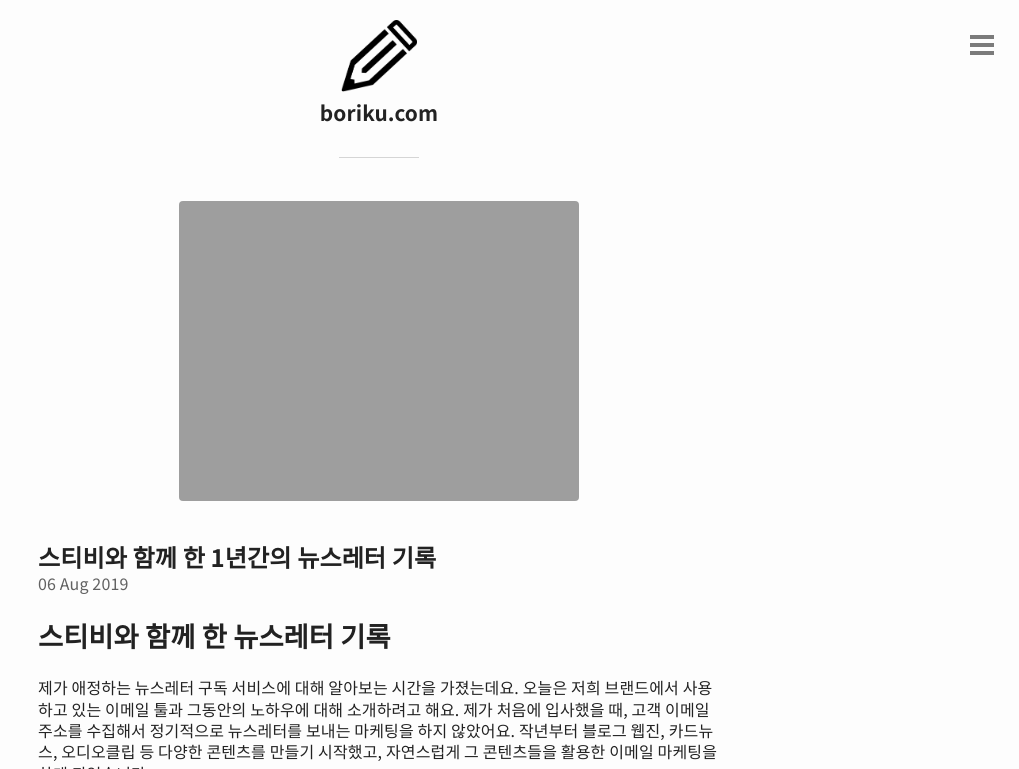
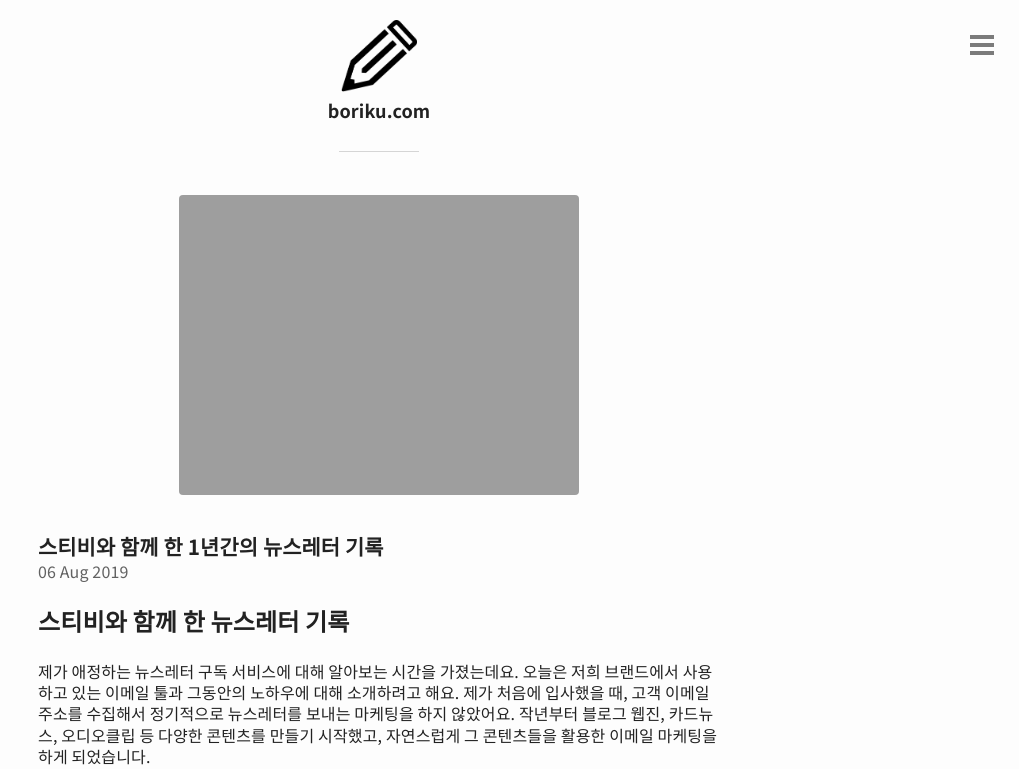
Before and after one commit to boriku/boriku, a Jekyll site: the page built from _posts/2019-08-07-newsletter-3.md, in a window 1280 px wide. Shown: the top 769 px of the page, without its empty margins (261-1280 px from the left). Built offline with Jekyll 4.4.1, drawn with Linux system fonts in a browser that asks for light colours; comment, search, counter and statistics services are not loaded; grey boxes are pictures that could not be loaded.

Commit message:
190808-8

```diff
--- a/_sass/typography.scss
+++ b/_sass/typography.scss
@@ -59,19 +59,19 @@
 }
 
 h1 {
-	font-size:1.7em; /* 48px/18px */
+	font-size:1.5em; /* 48px/18px */
 	line-height: 1em; /* 48px/48px */
 	padding: 0.25em 0; /* 12px/48px * 2 (Use padding instead of margin to maintain proximity with paragraph) */
 }
 
 h2 {
-	font-size: 1.5em; /* 36px/18px */
+	font-size: 1.3em; /* 36px/18px */
 	line-height: 1.3334em; /* 48px/36px */
 	padding: 0.66667em 0 0 0; /* 12px/36px * 2, pnly top (Use padding instead of margin to maintain proximity with paragraph) */
 }
 
 h3, h4, h5, h6 {
-	font-size: 1.3em; /* 24px/18px */
+	font-size: 1.125em; /* 24px/18px */
 	line-height: 1em; /* 24px/24px */
 	padding: 0.5em 0; /* 12px/24px * 2 (Use padding instead of margin to maintain proximity with paragraph) */
 }
```
